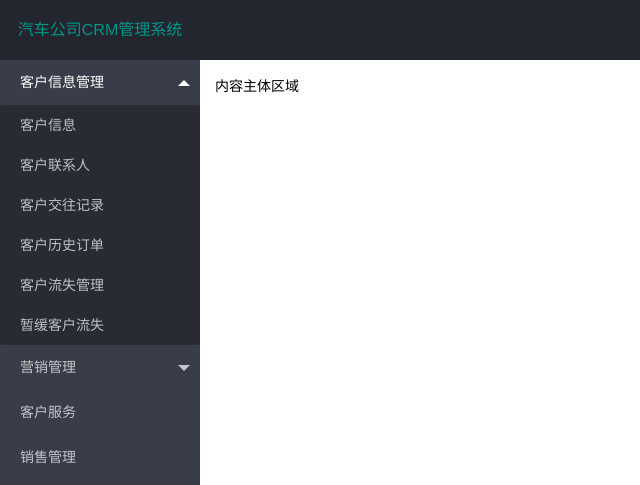
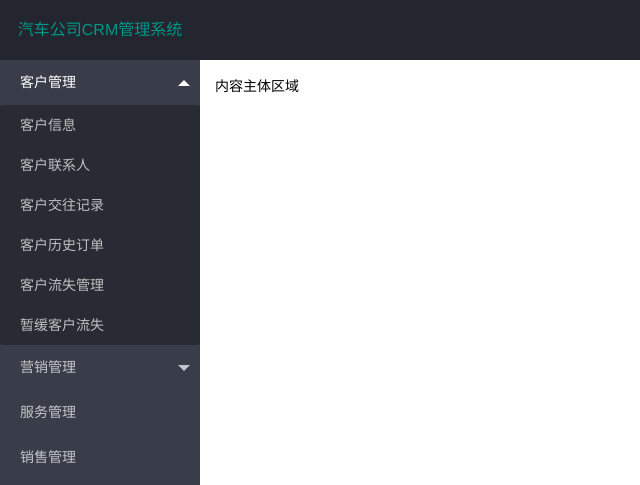
Before and after one commit to Xiong-JS/Car_CRM, a plain HTML site: page index.html in a window 1280 px wide. Shown: the top 485 px of the page, 0-640 px from the left. Drawn offline with Linux system fonts and the light colour scheme.

```diff
--- a/index.html
+++ b/index.html
@@ -44,7 +44,7 @@
       <!-- 左侧导航区域（可配合layui已有的垂直导航） -->
       <ul class="layui-nav layui-nav-tree"  lay-filter="test">
         <li class="layui-nav-item layui-nav-itemed">
-          <a class="" href="javascript:;">客户信息管理</a>
+          <a class="" href="javascript:;">客户管理</a>
           <dl class="layui-nav-child">
             <dd><a class="crm-menu" crmurl="customer/customerlist.html" href="javascript:;">客户信息</a></dd>
             <dd><a class="crm-menu" crmurl="customer/customercontact.html" href="javascript:;">客户联系人</a></dd>
@@ -62,7 +62,7 @@
           </dl>
         </li>
         <li class="layui-nav-item">
-          <a href="">客户服务</a>
+          <a href="">服务管理</a>
 
         </li>
         <li class="layui-nav-item">
```
Also changed, not shown: marketing/customer_planlist.html (added, +3 -0 lines), marketing/sale_chancelist.html (added, +3 -0 lines).
